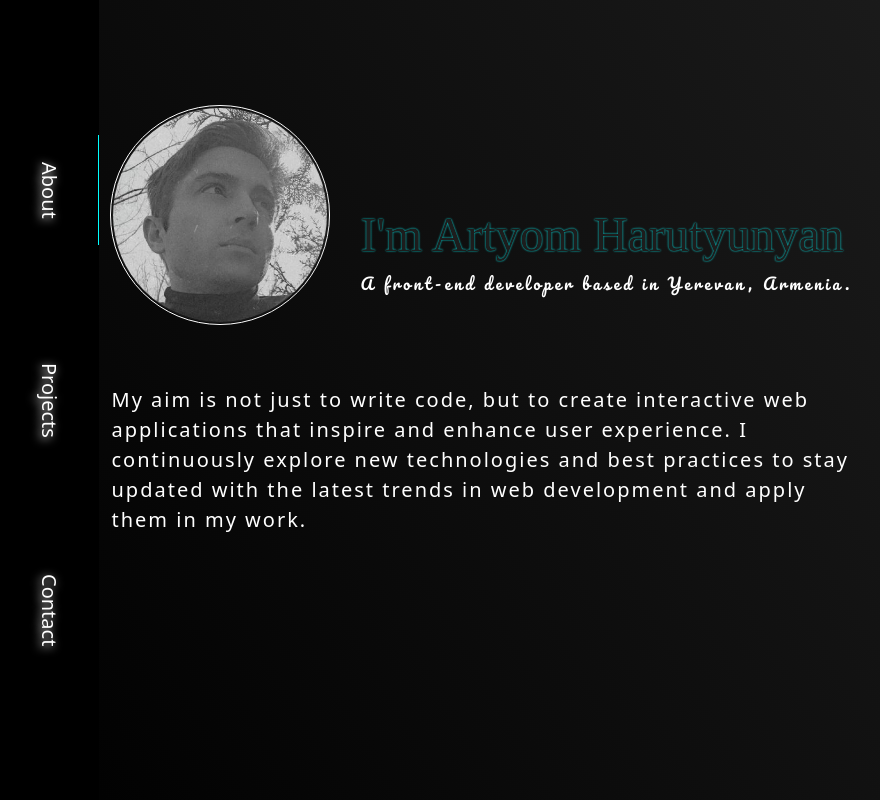
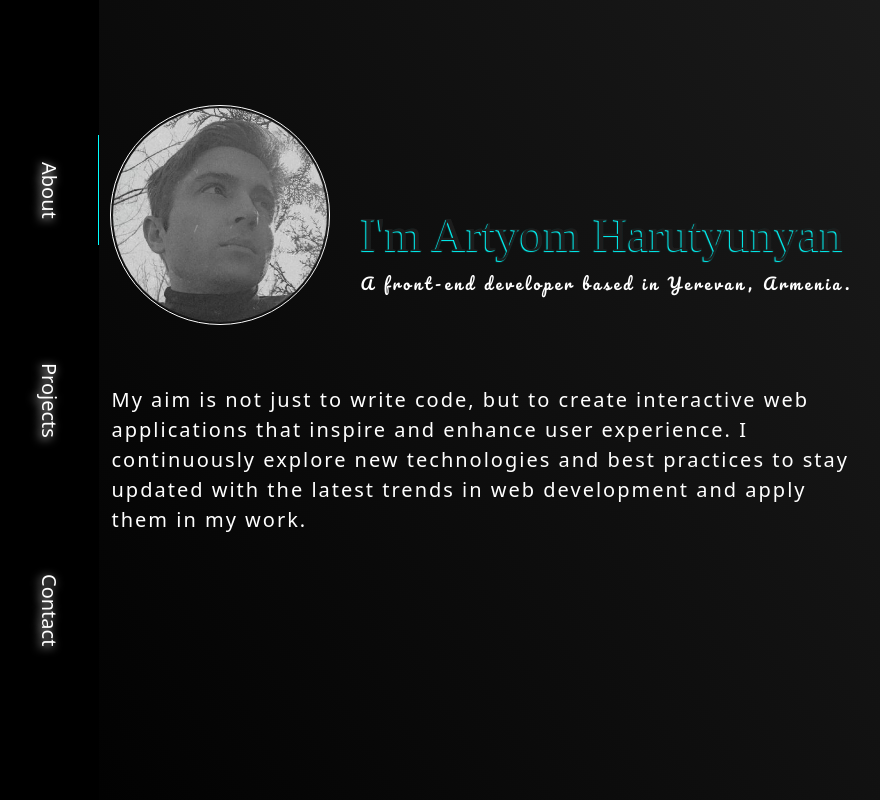
Before and after one commit to kazrias/porfolio, a React (Vite) app: page / in a window 1280 px wide. Shown: the whole page, without its empty margins (1-881 px from the left). Built offline with nearby package versions, Linux system fonts and the light colour scheme.

Commit message:
Change css

```diff
--- a/src/pages/Intro/Intro.scss
+++ b/src/pages/Intro/Intro.scss
@@ -84,7 +84,7 @@ $--light-blue: #1d1d1d;
     font-family: 'Times New Roman', sans-serif;
     font-size: 48px;
     color: $--light-blue;
-    text-shadow: 0px 0px 2px rgb(0, 255, 255);
+    text-shadow: -1px 1px 1px rgb(0, 255, 255);
 
   }
 
```
